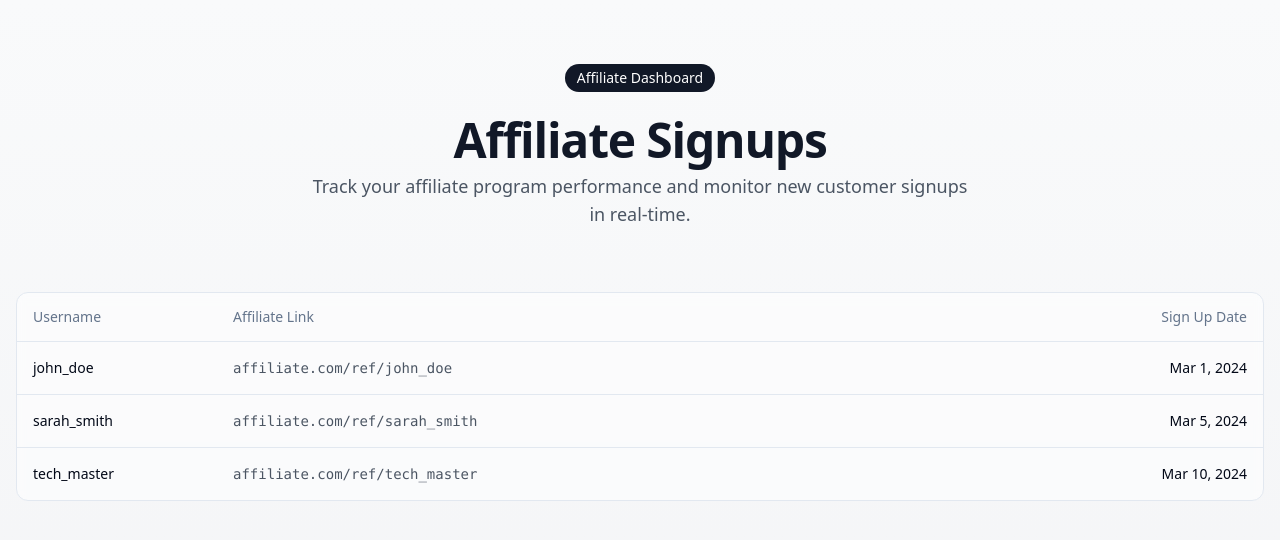
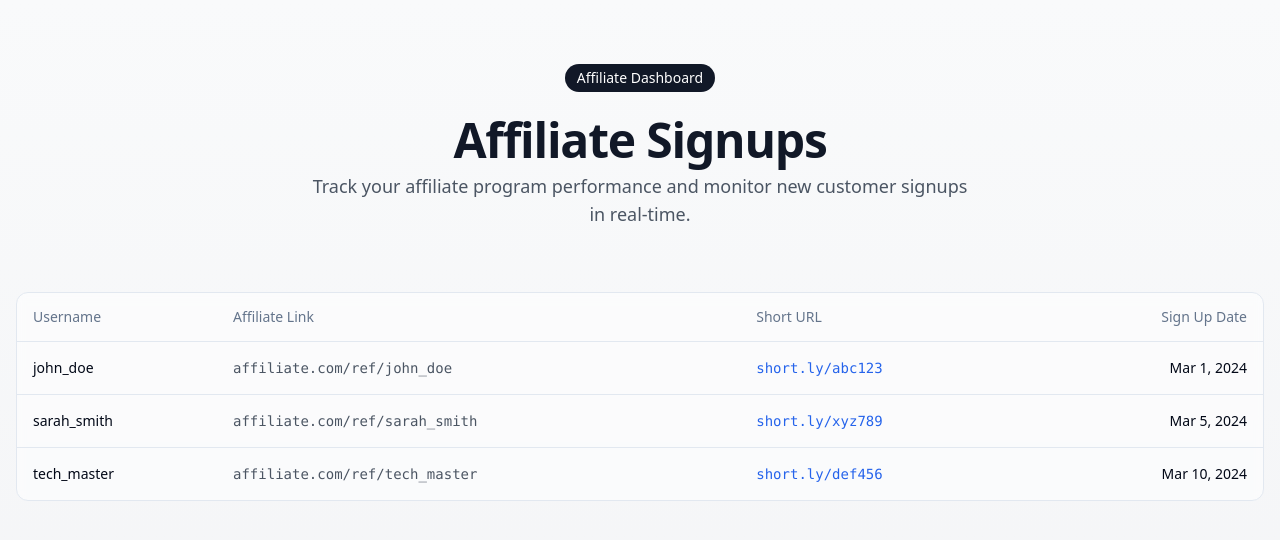
Before and after one commit to seniorcorel/affiliate-signup-tracker, a React (Vite) app: page / in a window 1280 px wide. Shown: the top 540 px of the page. Built offline with nearby package versions, Linux system fonts and the light colour scheme.

Commit message:
Add short URL column
Adds a new column for displaying shortened URLs.

```diff
--- a/src/components/AffiliateTable.tsx
+++ b/src/components/AffiliateTable.tsx
@@ -13,6 +13,7 @@ interface Affiliate {
   id: number;
   username: string;
   link: string;
+  shortUrl: string;
   signupDate: Date;
 }
 
@@ -28,6 +29,7 @@ export const AffiliateTable = ({ affiliates }: AffiliateTableProps) => {
           <TableRow>
             <TableHead className="w-[200px]">Username</TableHead>
             <TableHead>Affiliate Link</TableHead>
+            <TableHead>Short URL</TableHead>
             <TableHead className="text-right">Sign Up Date</TableHead>
           </TableRow>
         </TableHeader>
@@ -37,6 +39,11 @@ export const AffiliateTable = ({ affiliates }: AffiliateTableProps) => {
               <TableCell className="font-medium">{affiliate.username}</TableCell>
               <TableCell className="font-mono text-sm text-gray-600">
                 {affiliate.link}
+              </TableCell>
+              <TableCell className="font-mono text-sm text-blue-600 hover:text-blue-800">
+                <a href={affiliate.link} target="_blank" rel="noopener noreferrer">
+                  {affiliate.shortUrl}
+                </a>
               </TableCell>
               <TableCell className="text-right">
                 {format(new Date(affiliate.signupDate), "MMM d, yyyy")}
--- a/src/pages/Index.tsx
+++ b/src/pages/Index.tsx
@@ -7,18 +7,21 @@ const sampleAffiliates = [
     id: 1,
     username: "john_doe",
     link: "affiliate.com/ref/john_doe",
+    shortUrl: "short.ly/abc123",
     signupDate: new Date("2024-03-01"),
   },
   {
     id: 2,
     username: "sarah_smith",
     link: "affiliate.com/ref/sarah_smith",
+    shortUrl: "short.ly/xyz789",
     signupDate: new Date("2024-03-05"),
   },
   {
     id: 3,
     username: "tech_master",
     link: "affiliate.com/ref/tech_master",
+    shortUrl: "short.ly/def456",
     signupDate: new Date("2024-03-10"),
   },
 ];
```
